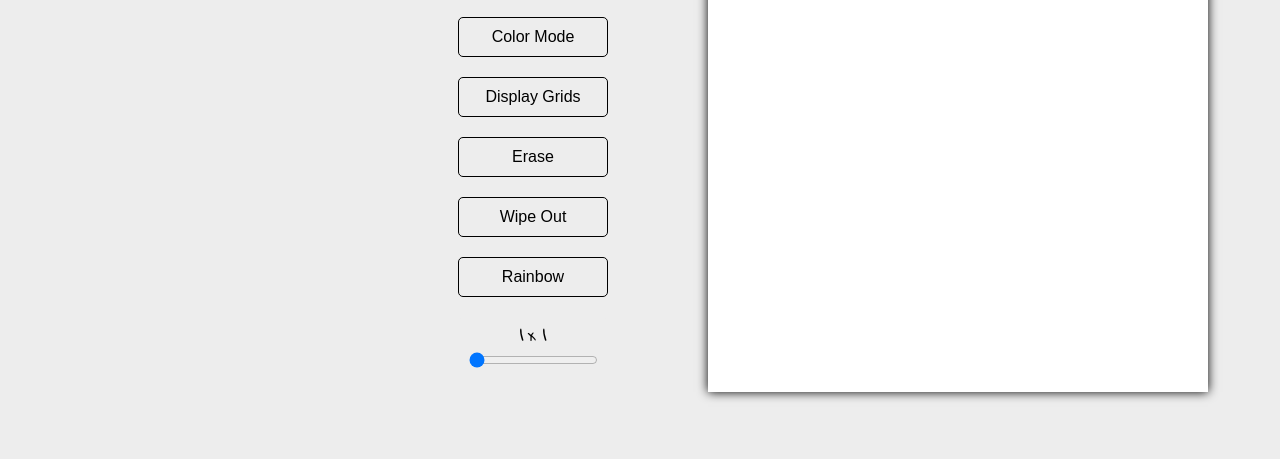
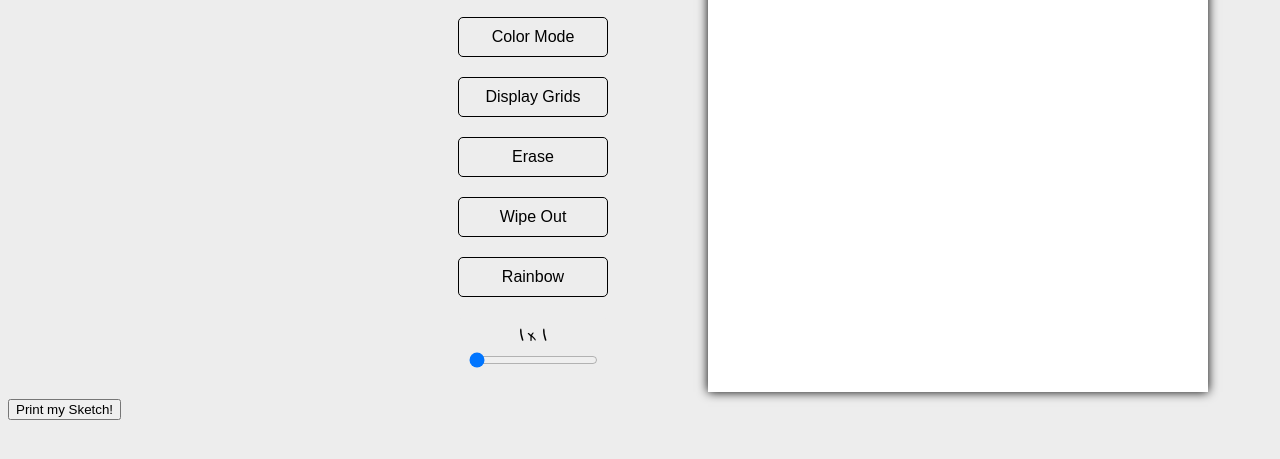
Before and after one commit to BogdanN780/Etch-a-Sketch, a plain HTML site: page index.html in a window 1280 px wide. Shown: the part 255-714 px from the top of the page. Drawn offline with Linux system fonts and the light colour scheme; a web font is replaced by a local one.

Commit message:
Added script src for canvas

```diff
--- a/index.html
+++ b/index.html
@@ -30,7 +30,13 @@
 <div id="container">
 </div>
 </div>
+<footer>
+    <button class="print">Print my Sketch!</button>
+</footer>
     <script src="draft.js" defer>
+    </script>
+    <script src="https://html2canvas.hertzen.com/dist/html2canvas.min.js">
+
     </script>
 
 </body>
```
